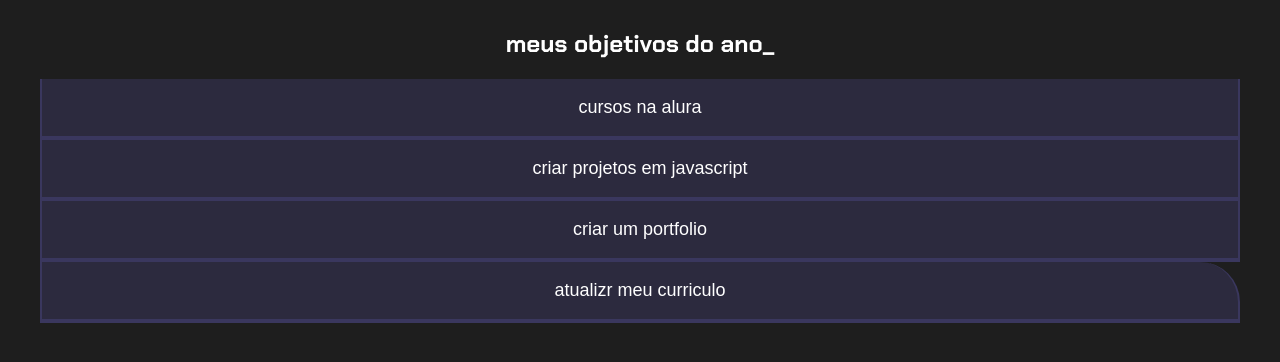
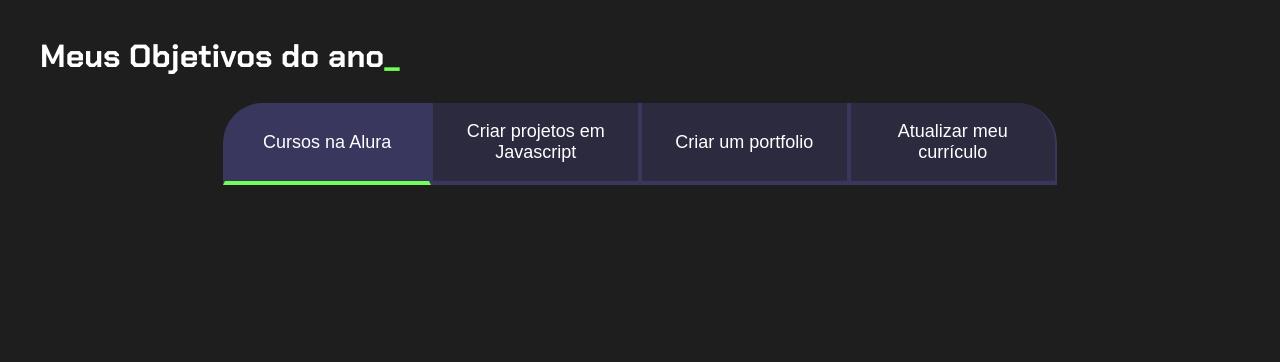
Before and after one commit to joaopedro2222/alura, a plain HTML site: page index.html in a window 1280 px wide. Drawn offline with Linux system fonts and the light colour scheme.

Commit message:
index.html

```diff
--- a/index.html
+++ b/index.html
@@ -2,19 +2,21 @@
 <html lang="pt-br">
 <head>
     <meta charset="UTF-8">
-    <meta http-equiv="X-UA-Compatible" content="IE=edge">
     <meta name="viewport" content="width=device-width, initial-scale=1.0">
-    <title>meus objetivos do ano</title>
+    <title>Meus objetivos do ano</title>
     <link rel="stylesheet" href="style.css">
 </head>
+
 <body>
     <section class="conteudo-principal">
-        <h2 class="titulo-pricipal">meus objetivos do ano_</h2>
-        <div class="botoes"></div>
-         <button class="botao">cursos na alura</button>
-         <button class="botao">criar projetos em javascript</button>
-         <button class="botao">criar um portfolio</button>
-         <button class="botao">atualizr meu curriculo</button>
+        <h2 class="titulo-principal">Meus Objetivos do ano<span>_</span></h2>
+        <div class="botoes">
+            <button class="botao ativo">Cursos na Alura</button>
+            <button class="botao">Criar projetos em Javascript</button>
+            <button class="botao">Criar um portfolio</button>
+            <button class="botao">Atualizar meu currículo</button>
+        </div>
     </section>
+    <script src="main.js"></script>
 </body>
 </html>
```
